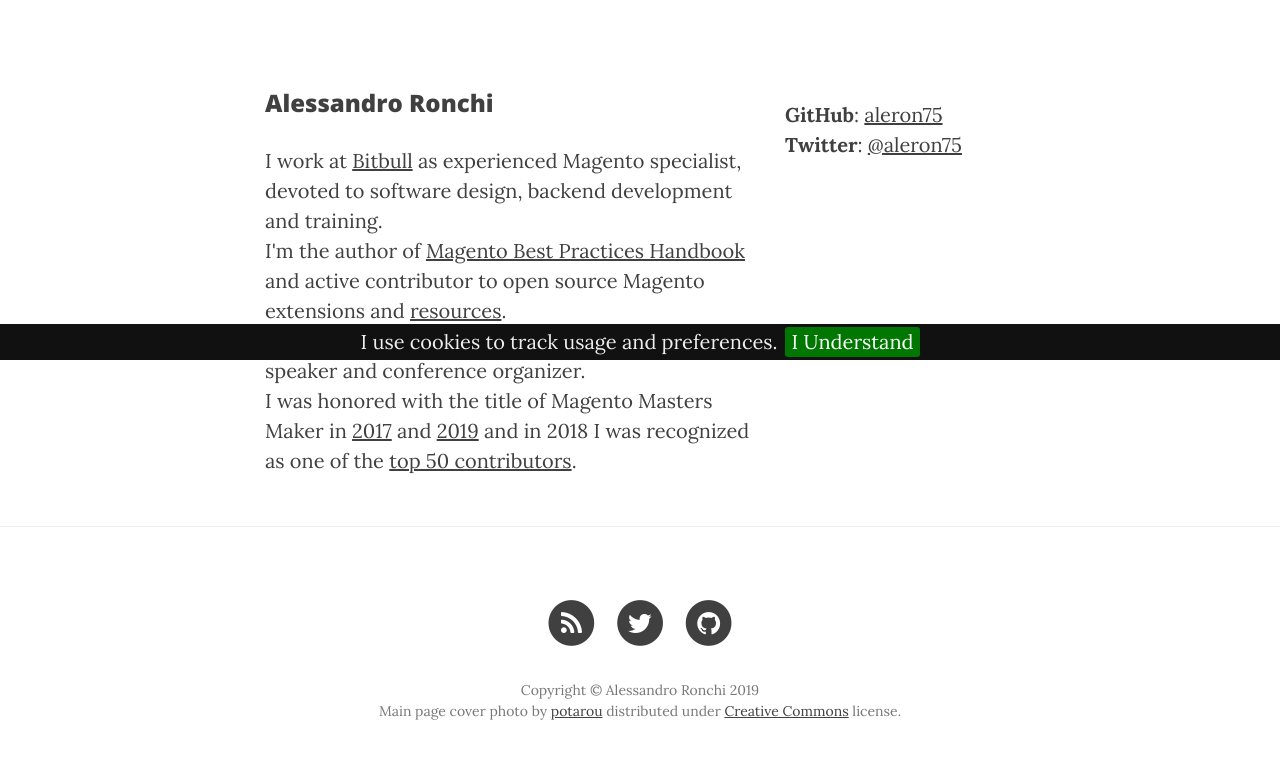
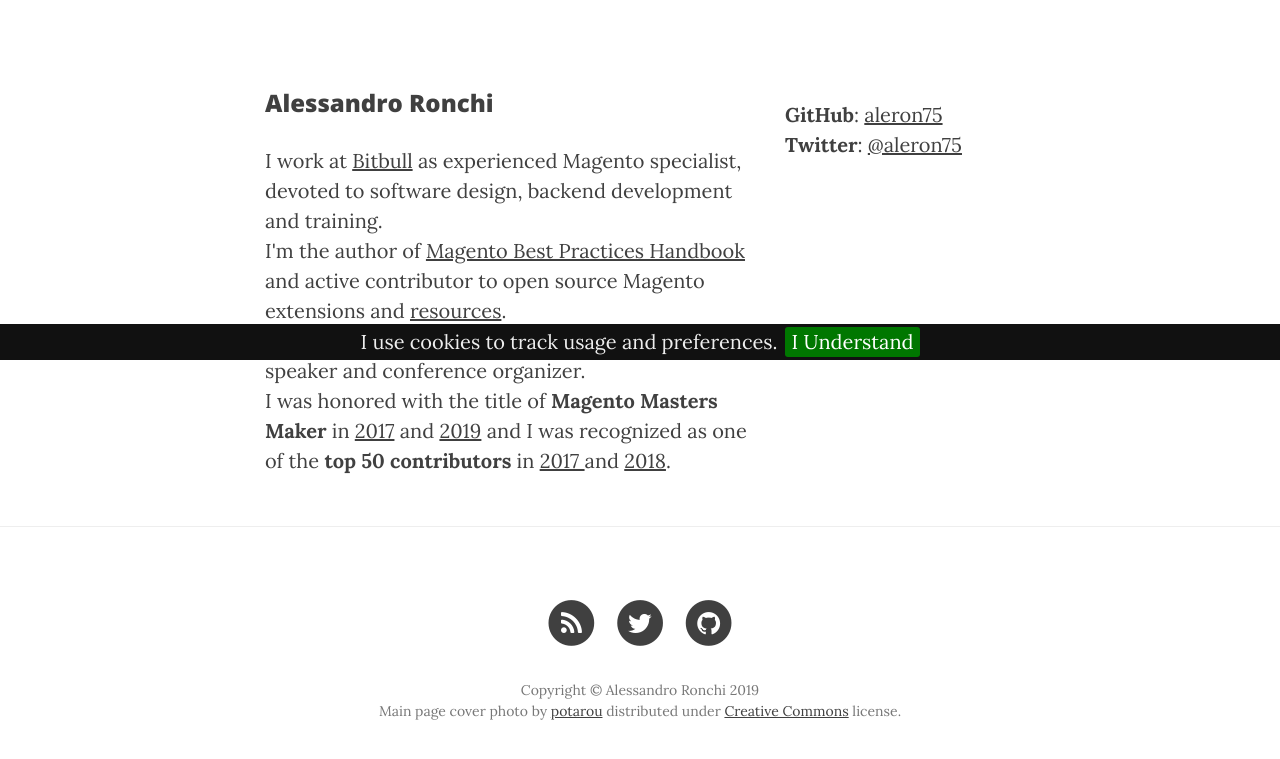
Before and after one commit to aleron75/aleron75.github.io, a Jekyll site: the page built from about.html, in a window 1280 px wide, cut to the strip 540-1327 px from the top of the page. Shown: the top 759 px of the strip. Built offline with Jekyll 4.4.1, drawn with Linux system fonts in a browser that asks for light colours; nearby versions of some CDN libraries.

Commit message:
Update bio

```diff
--- a/about.html
+++ b/about.html
@@ -12,7 +12,7 @@ description: aleron75
             I work at <a href="http://www.bitbull.it/en">Bitbull</a> as experienced Magento specialist, devoted to software design, backend development and training.<br/>
             I'm the author of <a href="http://leanpub.com/magebp">Magento Best Practices Handbook</a> and active contributor to open source Magento extensions and <a href="https://github.com/aleron75/mageres/">resources</a>.<br/>
             I also love taking part in the Magento community as speaker and conference organizer.<br/>
-            I was honored with the title of Magento Masters Maker in <a href="https://magento.com/blog/magento-news/meet-2017-magento-masters-makers">2017</a> and <a href="https://magento.com/blog/technical/meet-2019-magento-masters-makers">2019</a> and in 2018 I was recognized as one of the <a href="https://magento.com/blog/technical/thank-you-top-50-contributors-2017">top 50 contributors</a>.
+            I was honored with the title of <strong>Magento Masters Maker</strong> in <a href="https://magento.com/blog/magento-news/meet-2017-magento-masters-makers">2017</a> and <a href="https://magento.com/blog/technical/meet-2019-magento-masters-makers">2019</a> and I was recognized as one of the <strong>top 50 contributors</strong> in <a href="https://magento.com/blog/technical/thank-you-top-50-contributors-2017">2017 </a> and <a href="https://magento.com/blog/technical/thank-you-top-50-contributors-2018">2018</a>.
         </p>
     </div>
     <div class="col-xs-12 col-sm-4">
```
